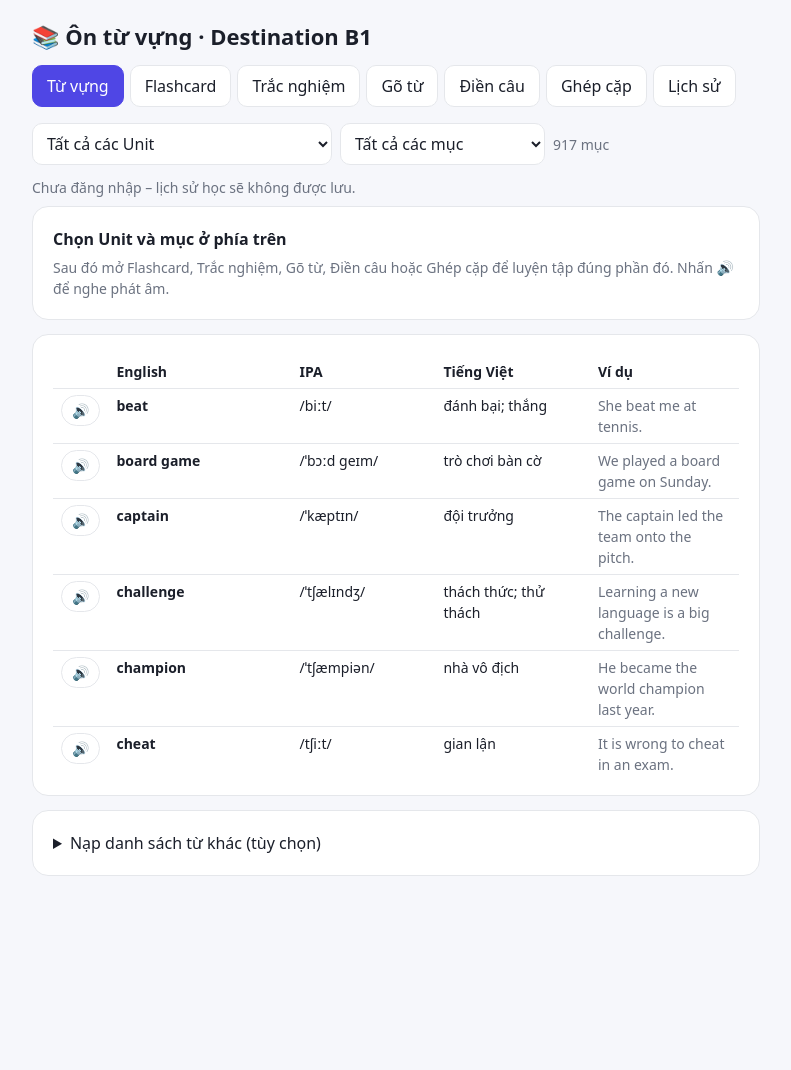
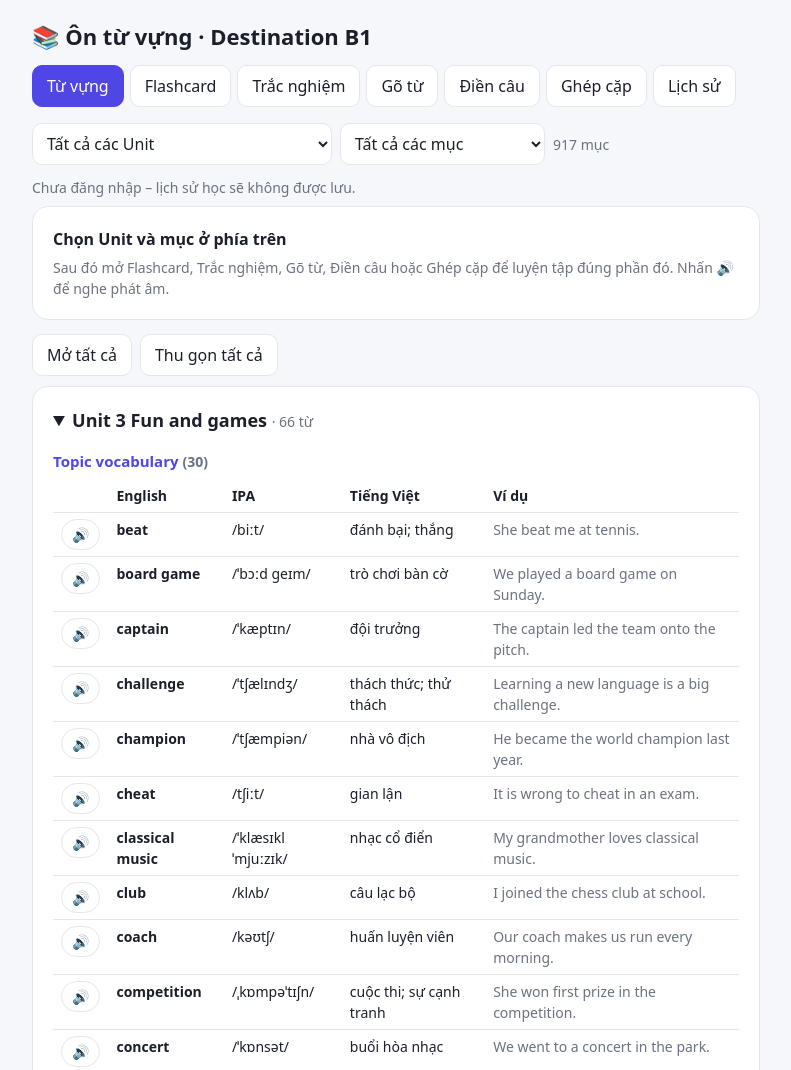
Before and after one commit to Buu-gh/B1-des, a plain HTML site: page index.html in a window 1280 px wide. Shown: the top 1070 px of the page, without its empty margins (244-1035 px from the left). Before the commit the page ends 906 px from the top, so only its background shows below. Drawn offline with Linux system fonts and the light colour scheme.

Commit message:
Chia từ vựng theo Unit và loại từ; đổi tên file thành index.html
Co-Authored-By: Claude Sonnet 5.5 <noreply@anthropic.com>
Claude-Session: https://claude.ai/code/session_01UNMeYzna6rMLhvbYsmBhvr

```diff
--- a/index.html.html
+++ b/index.html
@@ -1,4 +1,3 @@
-<!doctype html><html><head><meta charset=utf8><meta name=viewport content="width=device-width,initial-scale=1,viewport-fit=cover"><style>:root{color-scheme:light;box-sizing:border-box;padding-top:env(safe-area-inset-top,0px);padding-bottom:env(safe-area-inset-bottom,0px)}html{scroll-padding-top:env(safe-area-inset-top,0px)}body{margin:0;padding:0;font:14px -apple-system,BlinkMacSystemFont,sans-serif;background:#fff;color:#000}img{max-width:100%}[hidden]:not([hidden=until-found i]){display:none!important}</style></head><body>
 <!DOCTYPE html>
 <html lang="vi">
 <head>
@@ -37,6 +36,7 @@ table{width:100%;border-collapse:collapse;font-size:14px}th,td{text-align:left;p
 .tile{min-height:64px;padding:8px;font-size:15px}.tile.sel{border-color:var(--pr);outline:2px solid var(--pr)}.tile.done{visibility:hidden}
 .spk{padding:4px 10px;border-radius:20px}
 .tag{font-size:12px;color:var(--mu)}
+.tx{overflow-x:auto}.unit>summary{cursor:pointer;font-size:18px}h3{font-size:15px;margin:16px 0 6px;color:var(--pr)}
 </style>
 </head>
 <body>
@@ -84,8 +84,16 @@ function render(){
  if((mode=='type'||mode=='cloze')&&!T.res){const i=$('#ans');if(i)i.focus()}
  if(mode=='match'&&M.t0&&!M.fin){clearInterval(M.tm);M.tm=setInterval(()=>{const e=$('#tm');if(e)e.textContent=Math.floor((Date.now()-M.t0)/1000)+'s';else clearInterval(M.tm)},500)}
 }
+function vList(){
+ if(!W.length)return '<div class="card c mu">Không có từ nào trong phần đã chọn.</div>';
+ const U=[...new Set(W.map(w=>w.u))];
+ return `<div class="row" style="margin-bottom:10px"><button onclick="document.querySelectorAll('.unit').forEach(d=>d.open=true)">Mở tất cả</button><button onclick="document.querySelectorAll('.unit').forEach(d=>d.open=false)">Thu gọn tất cả</button></div>`+U.map(u=>{
+  const ws=W.filter(w=>w.u==u),S=[...new Set(ws.map(w=>w.s))];
+  return `<details class="card unit" open><summary><b>${esc(u)}</b> <span class="mu">· ${ws.length} từ</span></summary>`+S.map(sec=>{
+   const L=ws.filter(w=>w.s==sec);
+   return `<h3>${esc(sec)} <span class="mu">(${L.length})</span></h3><div class="tx"><table><tr><th></th><th>English</th><th>IPA</th><th>Tiếng Việt</th><th>Ví dụ</th></tr>${L.map(w=>`<tr><td><button class="spk" onclick="say(${w.i})">🔊</button></td><td><b>${esc(w.en)}</b></td><td>${esc(w.ipa)}</td><td>${esc(w.vi)}</td><td class="mu">${esc(w.ex)}</td></tr>`).join('')}</table></div>`}).join('')+`</details>`}).join('')}
 function vHome(){return `<div class="card"><b>Chọn Unit và mục ở phía trên</b><p class="mu" style="margin:6px 0 0">Sau đó mở Flashcard, Trắc nghiệm, Gõ từ, Điền câu hoặc Ghép cặp để luyện tập đúng phần đó. Nhấn 🔊 để nghe phát âm.</p></div>
-<div class="card"><div class="tw"><table><tr><th></th><th>English</th><th>IPA</th><th>Tiếng Việt</th><th>Ví dụ</th></tr>${W.map(w=>`<tr><td><button class="spk" onclick="say(${w.i})">🔊</button></td><td><b>${esc(w.en)}</b></td><td>${esc(w.ipa)}</td><td>${esc(w.vi)}</td><td class="mu">${esc(w.ex)}</td></tr>`).join('')}</table></div></div>
+${vList()}
 <details class="card"><summary>Nạp danh sách từ khác (tùy chọn)</summary>
 <p class="mu">Mỗi dòng một từ: <b>English, IPA, Tiếng Việt, Ví dụ</b> (ngăn cách bằng dấu phẩy, tab, “|” hoặc “;”). Hỗ trợ file .csv, .txt, .tsv.</p>
 <input type="file" accept=".csv,.txt,.tsv" onchange="onFile(event)"><p class="mu" style="margin-bottom:6px">Hoặc dán trực tiếp:</p><textarea id="paste"></textarea>
@@ -209,5 +217,3 @@ applyF();fillSel();render();showSS();
 </script>
 </body>
 </html>
-
-</body></html>
```
